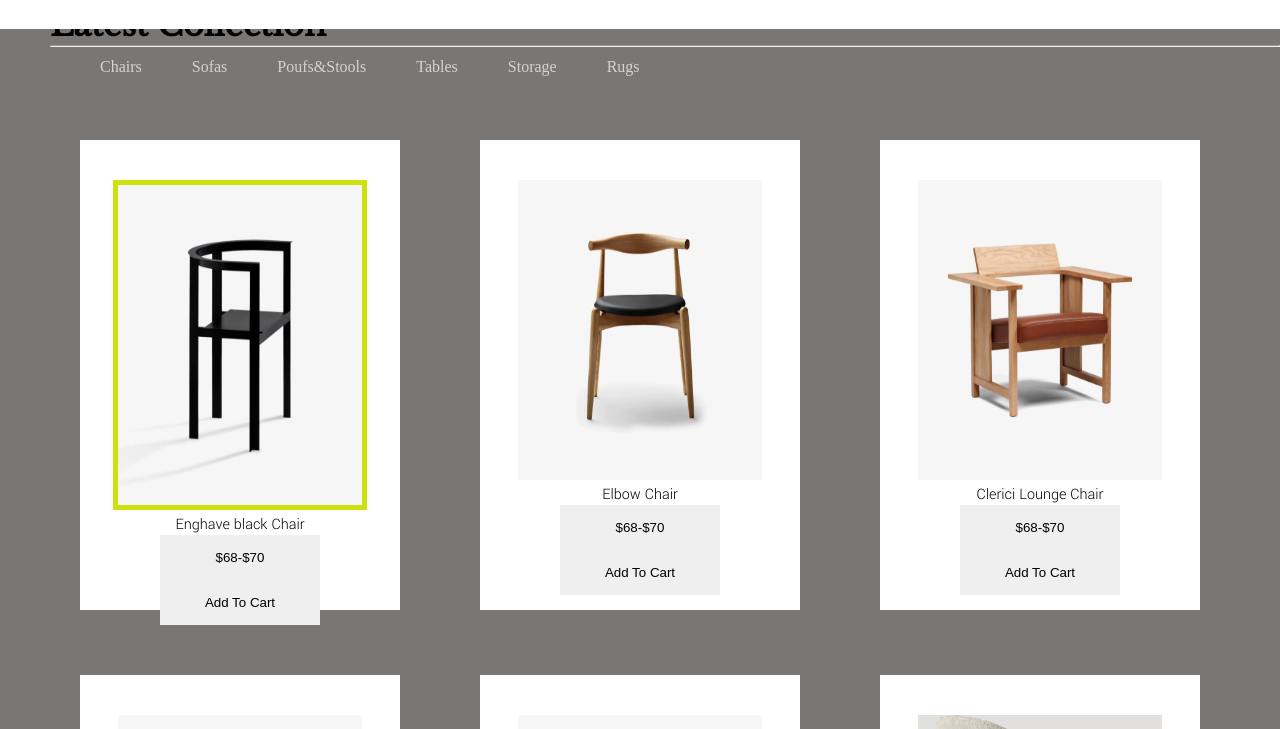
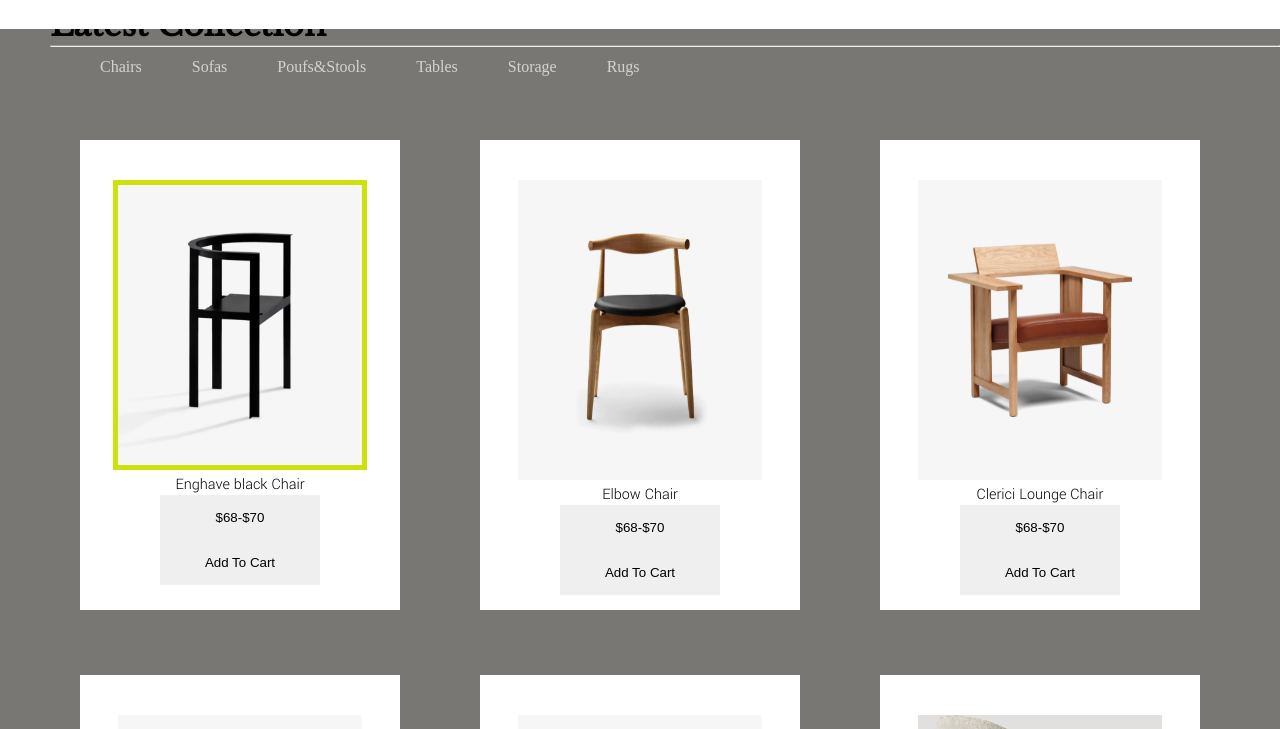
Before and after one commit to AparnaES/FirstProject, a plain HTML site: page index.html in a window 1280 px wide. In both pictures the pointer is over the picture 240 px from the left and 1726 px from the top of the page. Shown: the part 1397-2126 px from the top of the page. Drawn offline with nearby package versions, Linux system fonts and the light colour scheme; a web font is replaced by a local one.

Commit message:
four commit

```diff
--- a/index.css
+++ b/index.css
@@ -460,13 +460,13 @@ button:hover {
 }
 
 .lpi:hover {
-    height: 320px;
+    height: 280px;
     border: 5px solid rgb(205, 226, 12);
 }
 
-.feature:hover {
+/* .feature:hover {
     border: 5px solid rgb(203, 238, 5);
-}
+} */
 
 .decimg:hover {
     height: 210px;
```
